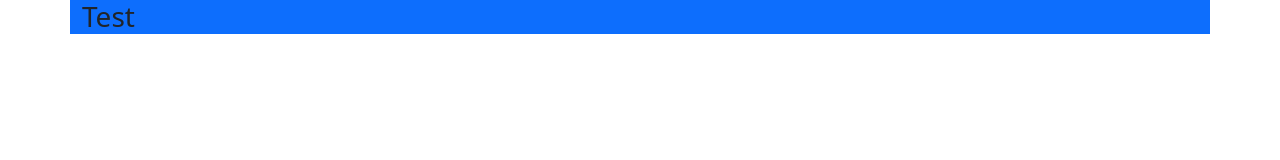
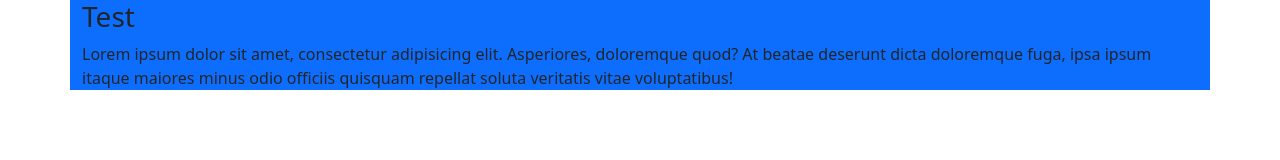
Before and after one commit to DASILVAClement/PHP3.0, a plain HTML site: page index.html in a window 1280 px wide. Drawn offline with Linux system fonts and the light colour scheme.

Commit message:
modif commit html

```diff
--- a/index.html
+++ b/index.html
@@ -11,6 +11,7 @@
 <body>
 <div class="container bg-primary">
     <h3>Test</h3>
+    <p>Lorem ipsum dolor sit amet, consectetur adipisicing elit. Asperiores, doloremque quod? At beatae deserunt dicta doloremque fuga, ipsa ipsum itaque maiores minus odio officiis quisquam repellat soluta veritatis vitae voluptatibus!</p>
 </div>
 </body>
 </html>
```
